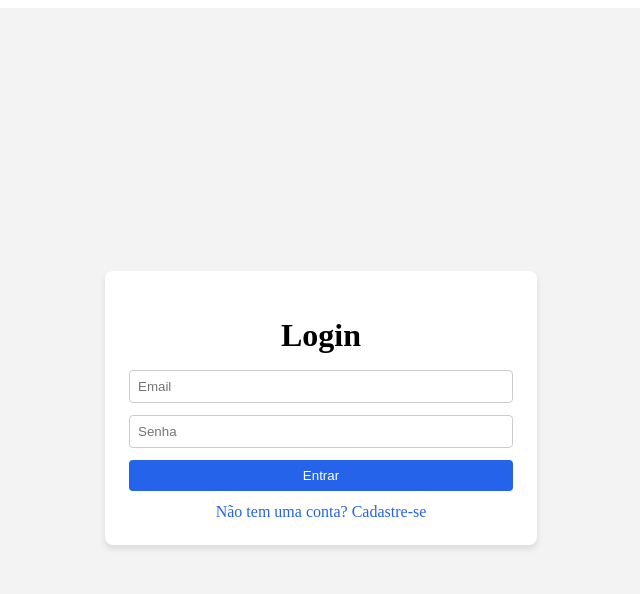
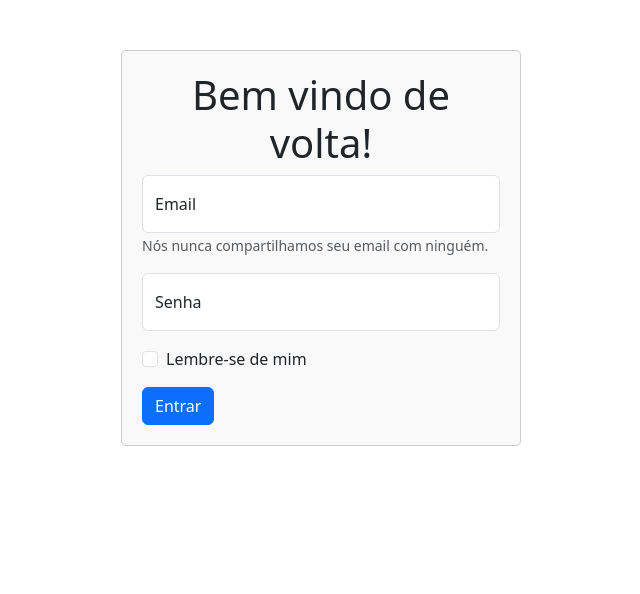
Before and after one commit to MaluAbrami/AgendifyApp-frontend, a React (Vite) app in the folder frontend/: page /login in a window 1280 px wide. Shown: the top 594 px of the page, without its empty margins (319-959 px from the left). Built offline with nearby package versions, Linux system fonts and the light colour scheme.

Commit message:
feat - adicionando components bootstrap no login

```diff
--- a/frontend/package.json
+++ b/frontend/package.json
@@ -11,7 +11,9 @@
   },
   "dependencies": {
     "axios": "^1.11.0",
+    "bootstrap": "^5.3.8",
     "react": "^19.1.1",
+    "react-bootstrap": "^2.10.10",
     "react-dom": "^19.1.1",
     "react-router-dom": "^7.8.2",
     "zustand": "^5.0.8"
--- a/frontend/src/App.jsx
+++ b/frontend/src/App.jsx
@@ -1,9 +1,10 @@
 function App() {
   return (
-    <div className="flex h-screen items-center justify-center bg-blue-500 text-white text-3xl">
-      🚀 Tailwind funcionando!
+    <div>
+      <h1 className="text-center text-primary mt-5">Olá, Bootstrap!</h1>
+      <button className="btn btn-success d-block mx-auto">Clique Aqui</button>
     </div>
-  )
+  );
 }
 
 export default App
--- a/frontend/src/main.jsx
+++ b/frontend/src/main.jsx
@@ -2,6 +2,8 @@ import { StrictMode } from 'react'
 import { createRoot } from 'react-dom/client'
 import AppRoutes from "./routes/Index.jsx"
 import './index.css'
+import 'bootstrap/dist/css/bootstrap.min.css';
+import 'bootstrap/dist/js/bootstrap.bundle.min.js';
 
 createRoot(document.getElementById('root')).render(
   <StrictMode>
--- a/frontend/src/pages/LoginPage/LoginPage.css
+++ b/frontend/src/pages/LoginPage/LoginPage.css
@@ -1,59 +1,14 @@
-.login-container {
-  display: flex;
-  height: 100vh;
-  align-items: center;
-  justify-content: center;
-  background: #f3f3f3;
-}
-
-.login-box {
-    background: #ffffff;
-    padding: 24px;
-    border-radius: 8px;
-    box-shadow: 0 4px 6px rgba(0, 0, 0, 0.1);
-    width: 384px;
-}
-
-.login-title {
-    font-size: 32px;
-    font-weight: bold;
-    margin-bottom: 16px;
+h1 {
     text-align: center;
+    margin-top: 20px;
+    color: #333;
 }
 
 .login-form {
-    display: flex;
-    flex-direction: column;
-    gap: 12px;
+    max-width: 400px;
+    margin: 50px auto;
+    padding: 20px;
+    border: 1px solid #ccc;
+    border-radius: 5px;
+    background-color: #f9f9f9;
 }
-
-.login-input {
-    border: 1px solid #ccc;
-    padding: 8px;
-    border-radius: 4px;
-}
-
-.login-button {
-    background-color: #2563eb;
-    color: white;
-    padding: 8px;
-    border: none;
-    border-radius: 4px;
-    cursor: pointer;
-}
-
-.login-button:hover {
-    background-color: #1e40af;
-}
-
-.register-link {
-    display: block;
-    margin-top: 12px;
-    text-align: center;
-    color: #2563eb;
-    text-decoration: none;
-}
-
-.register-link:hover {
-    text-decoration: underline;
-}
--- a/frontend/src/pages/LoginPage/LoginPage.jsx
+++ b/frontend/src/pages/LoginPage/LoginPage.jsx
@@ -1,19 +1,36 @@
+import Button from "react-bootstrap/Button";
+import FloatingLabel from 'react-bootstrap/FloatingLabel';
+import Form from "react-bootstrap/Form";
 import "./LoginPage.css";
 
 function Login() {
-    return (
-        <div className="login-container">
-            <div className="login-box">
-                <h1 className="login-title">Login</h1>
-                <form className="login-form">
-                    <input type="email" placeholder="Email" className="login-input" />
-                    <input type="password" placeholder="Senha" className="login-input" />
-                    <button className="login-button">Entrar</button>
-                </form>
-                <a href="/register" className="register-link">Não tem uma conta? Cadastre-se</a>
-            </div>
-        </div>
-    );
+  return (
+    <div className="login-form">
+      <h1>Bem vindo de volta!</h1>
+      <Form>
+        <Form.Group className="mb-3" controlId="formBasicEmail">
+            <FloatingLabel controlId="floatingInput" label="Email" className="mb-3">
+                <Form.Control type="email" placeholder="name@example.com" />
+                <Form.Text className="text-muted">
+                    Nós nunca compartilhamos seu email com ninguém.
+                </Form.Text>
+            </FloatingLabel>
+        </Form.Group>
+
+        <Form.Group className="mb-3" controlId="formBasicPassword">
+                <FloatingLabel controlId="floatingPassword" label="Senha">
+                    <Form.Control type="password" placeholder="Senha" />
+                </FloatingLabel>
+            </Form.Group>
+            <Form.Group className="mb-3" controlId="formBasicCheckbox">
+                <Form.Check type="checkbox" label="Lembre-se de mim" />
+            </Form.Group>
+        <Button variant="primary" type="submit">
+          Entrar
+        </Button>
+      </Form>
+    </div>
+  );
 }
 
 export default Login;
--- a/frontend/src/pages/RegisterPage/RegisterPage.css
+++ /dev/null
@@ -1,66 +0,0 @@
-.register-container {
-  display: flex;
-  height: 100vh;
-  align-items: center;
-  justify-content: center;
-  background: #f3f3f3;
-}
-
-.register-box {
-    background: #ffffff;
-    padding: 24px;
-    border-radius: 8px;
-    box-shadow: 0 4px 6px rgba(0, 0, 0, 0.1);
-    width: 384px;
-}
-
-.register-title {
-    font-size: 32px;
-    font-weight: bold;
-    margin-bottom: 16px;
-    text-align: center;
-}
-
-.register-form {
-    display: flex;
-    flex-direction: column;
-    align-items: center;
-    gap: 12px;
-}
-
-.input-row {
-    display: flex;
-    gap: 12px;
-}
-
-.register-input {
-    border: 1px solid #ccc;
-    padding: 8px;
-    border-radius: 4px;
-    margin: 4px 0;
-}
-
-.register-button {
-    background-color: #2563eb;
-    color: white;
-    padding: 8px;
-    border: none;
-    border-radius: 4px;
-    cursor: pointer;
-}
-
-.register-button:hover {
-    background-color: #1e40af;
-}
-
-.login-link {
-    display: block;
-    margin-top: 12px;
-    text-align: center;
-    color: #2563eb;
-    text-decoration: none;
-}
-
-.login-link:hover {
-    text-decoration: underline;
-}
--- a/frontend/src/pages/RegisterPage/RegisterPage.jsx
+++ b/frontend/src/pages/RegisterPage/RegisterPage.jsx
@@ -1,28 +1,28 @@
-import "./RegisterPage.css";
+import Button from 'react-bootstrap/Button';
+import Form from 'react-bootstrap/Form';
 
 function Register() {
     return (
-        <div className="register-container">
-            <div className="register-box">
-                <h1 className="register-title">Cadastrar</h1>
-                <form className="register-form">
-                    <div className="input-row">
-                        <input type="username" placeholder="Nome de usuário" className="register-input"/>
-                        <input type="name" placeholder="Nome completo" className="register-input"/>
-                    </div>
-                    <div className="input-row">
-                        <input type="phone" placeholder="Telefone" className="register-input"/>
-                        <input type="email" placeholder="Email" className="register-input"/>
-                    </div>
-                    <div className="input-row">
-                        <input type="password" placeholder="Senha" className="register-input"/>
-                        <input type="password" placeholder="Confirmação de senha" className="register-input"/>
-                    </div>
-                    <button className="register-button">Cadastrar</button>
-                </form>
-                <a href="/login" className="login-link">Já tem uma conta? Faça login</a>
-            </div>
-        </div>
+        <Form>
+            <Form.Group className="mb-3" controlId="formBasicEmail">
+                <Form.Label>Email address</Form.Label>
+                <Form.Control type="email" placeholder="Enter email" />
+                <Form.Text className="text-muted">
+                We'll never share your email with anyone else.
+                </Form.Text>
+            </Form.Group>
+
+            <Form.Group className="mb-3" controlId="formBasicPassword">
+                <Form.Label>Password</Form.Label>
+                <Form.Control type="password" placeholder="Password" />
+            </Form.Group>
+            <Form.Group className="mb-3" controlId="formBasicCheckbox">
+                <Form.Check type="checkbox" label="Check me out" />
+            </Form.Group>
+            <Button variant="primary" type="submit">
+                Submit
+            </Button>
+        </Form>
     );
 }
 
--- /dev/null
+++ b/frontend/src/pages/ServicesPage/ServicesPage.css
@@ -0,0 +1,89 @@
+/* * {
+    margin: 0;
+    padding: 0;
+    box-sizing: border-box;
+    font-family: 'Arial', sans-serif;
+}
+
+body {
+    background: linear-gradient(135deg, #2563eb 0%, #38bdf8 100%);
+    height: 100vh;
+}
+
+.services-nav-bar {
+    background-color: #ffffff;
+    padding: 1.5vh;
+    box-shadow: 0 2px 4px rgba(0, 0, 0, 0.1);
+    width: 100%;
+}
+
+.title-app {
+    color: #2563eb;
+    font-size: 24px;
+    font-weight: bold;
+    margin-left: 24px;
+}
+
+.services-container {
+  display: flex;
+  justify-content: flex-start;
+  height: 100%;
+  gap: 3vw;
+  margin: 24px;
+}
+
+.services-lateral-box {
+    background: #ffffff;
+    padding: 24px;
+    border-radius: 8px;
+    box-shadow: 0 4px 6px rgba(0, 0, 0, 0.1);
+    width: 200px;
+    margin-right: 24px;
+    margin-top: 4vh;
+    height: 80vh;
+    justify-content: center;
+    align-items: center;
+}
+
+.lateral-menu {
+
+
+    ul {
+        list-style-type: none;
+        display: flex;
+        flex-direction: column;
+        gap: 48px;
+        padding-left: 0;
+        font-size: 18px;
+    }
+
+    li {
+        cursor: pointer;
+        padding: 8px 0;
+        border-bottom: 2px solid transparent;
+        transition: border-color 0.3s;
+        color: #2563eb;
+        font-weight: bold;
+        text-align: center;
+        width: 100%;
+        box-sizing: border-box;
+    }
+
+    li:hover {
+        border-bottom: 2px solid #2563eb;
+    }
+
+    a {
+        text-decoration: none;
+        color: inherit;
+    }
+}
+
+.services-box {
+    background: #ffffff;
+    padding: 24px;
+    border-radius: 8px;
+    box-shadow: 0 4px 6px rgba(0, 0, 0, 0.1);
+    margin-top: 4vh;
+    width: 100vw;
+} */
--- /dev/null
+++ b/frontend/src/pages/ServicesPage/ServicesPage.jsx
@@ -0,0 +1,34 @@
+import "./ServicesPage.css";
+
+function ServicesPage() {
+    return (
+        <div>
+            <div className="services-nav-bar">
+                <h1 className="title-app">Agendify</h1>
+            </div>
+            <div className="services-container">
+                <div className="services-lateral-box">
+                    <div className="lateral-menu">
+                        <ul>
+                            <li><a href="#">Novo Agendamento</a></li>
+                            <li><a href="#">Histórico</a></li>
+                            <li><a href="#">Minha Conta</a></li>
+                            <li><a href="#">Configurações</a></li>
+                            <li><a href="#">Sair</a></li>
+                        </ul>
+                    </div>
+                </div>
+                <div className="container mt-5">
+                    <h1 className="text-center text-primary">Olá Bootstrap no React!</h1>
+
+                    <div className="d-flex justify-content-center mt-4">
+                        <button className="btn btn-success me-3">Botão Verde</button>
+                        <button className="btn btn-danger">Botão Vermelho</button>
+                    </div>
+                </div>
+            </div>
+        </div>
+    );
+}
+
+export default ServicesPage;
--- a/frontend/src/routes/Index.jsx
+++ b/frontend/src/routes/Index.jsx
@@ -1,6 +1,7 @@
 import { BrowserRouter, Routes, Route } from "react-router-dom";
 import Login from "../pages/LoginPage/LoginPage";
 import Register from "../pages/RegisterPage/RegisterPage";
+import Services from "../pages/ServicesPage/ServicesPage";
 
 function AppRoutes() {
   return (
@@ -8,6 +9,7 @@ function AppRoutes() {
       <Routes>
         <Route path="/login" element={<Login />} />
         <Route path="/register" element={<Register />} />
+        <Route path="/services" element={<Services />} />
       </Routes>
     </BrowserRouter>
   );
```
Also changed, not shown: 1 other file (tests, documents, lock files or other folders).
